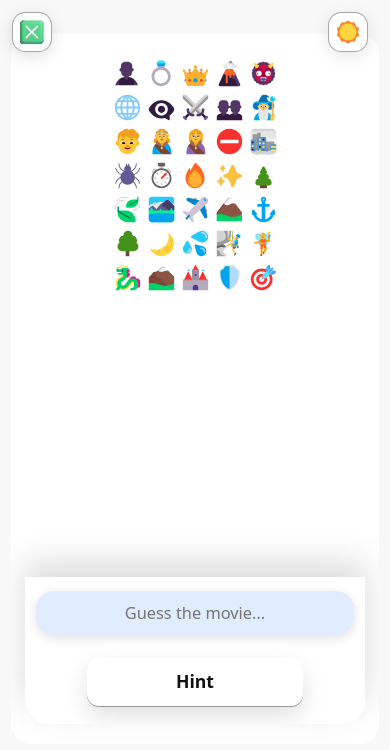
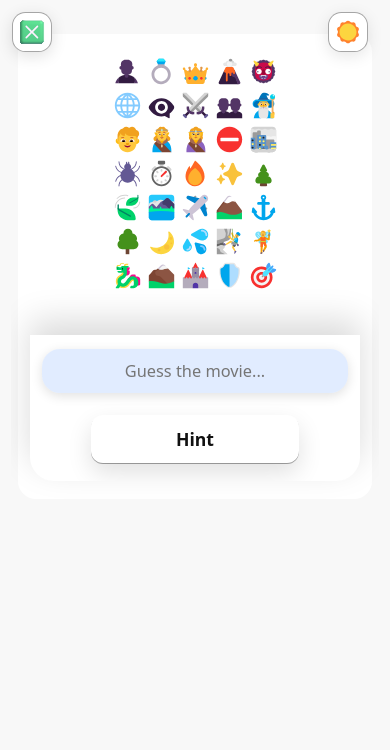
Before and after one commit to ojole/emcrypted, a React (Create React App) app in the folder emcrypted-react/: page /start in a window 390 px wide. Shown: the top 750 px of the page. Built offline with nearby package versions, Linux system fonts and the light colour scheme; a web font is replaced by a local one.

Commit message:
Tighten mobile game card to hug content

```diff
--- a/emcrypted-react/src/App.css
+++ b/emcrypted-react/src/App.css
@@ -265,27 +265,15 @@ body.theme-dark .top-left-username {
 }
 
 .phoneCard--game {
-  width: min(100%, 460px);
-  max-width: 460px;
-  height: clamp(
-    560px,
-    calc(
-      100dvh
-      - max(28px, env(safe-area-inset-top))
-      - max(28px, env(safe-area-inset-bottom))
-      - 28px
-    ),
-    760px
-  );
-  min-height: clamp(
-    560px,
-    calc(
-      100dvh
-      - max(28px, env(safe-area-inset-top))
-      - max(28px, env(safe-area-inset-bottom))
-      - 28px
-    ),
-    760px
+  width: min(calc(100% - 22px), 430px);
+  max-width: 430px;
+  height: auto;
+  min-height: 0;
+  max-height: calc(
+    100dvh
+    - max(20px, env(safe-area-inset-top))
+    - max(20px, env(safe-area-inset-bottom))
+    - 12px
   );
   margin: clamp(8px, 2.4vh, 22px) auto;
   padding: clamp(14px, 2.8vh, 22px) clamp(14px, 4vw, 22px) clamp(18px, 3.2vh, 30px);
@@ -349,19 +337,19 @@ body.theme-dark .top-left-username {
   }
 
   .phoneCard--game {
-    width: min(100%, 430px);
-    max-width: 430px;
-    height: min(
-      710px,
-      calc(100dvh - max(12px, env(safe-area-inset-top)) - max(12px, env(safe-area-inset-bottom)) - 12px)
-    );
-    min-height: min(
-      710px,
-      calc(100dvh - max(12px, env(safe-area-inset-top)) - max(12px, env(safe-area-inset-bottom)) - 12px)
+    width: min(calc(100% - 14px), 390px);
+    max-width: 390px;
+    height: auto;
+    min-height: 0;
+    max-height: calc(
+      100dvh
+      - max(10px, env(safe-area-inset-top))
+      - max(10px, env(safe-area-inset-bottom))
+      - 8px
     );
     margin: clamp(8px, 2.4vh, 18px) auto;
-    padding: clamp(10px, 2.6vh, 16px) clamp(10px, 3.5vw, 14px) clamp(14px, 2.8vh, 20px);
-    border-radius: 20px;
+    padding: clamp(10px, 2.6vh, 14px) clamp(10px, 3.5vw, 12px) clamp(12px, 2.4vh, 18px);
+    border-radius: 18px;
   }
 }
 
--- a/emcrypted-react/src/data/Game.css
+++ b/emcrypted-react/src/data/Game.css
@@ -1,6 +1,6 @@
 .game-screen {
   width: 100%;
-  min-height: 100%;
+  min-height: 0;
   display: flex;
   flex-direction: column;
   gap: clamp(8px, 1.4vh, 14px);
@@ -17,11 +17,12 @@
 }
 
 .game-board {
-  flex: 1 1 auto;
+  flex: 0 1 auto;
   display: flex;
   flex-direction: column;
   gap: clamp(6px, 1vw, 10px);
   overflow-y: auto;
+  max-height: min(58vh, 520px);
   padding-bottom: clamp(10px, 2vh, 18px);
   -webkit-overflow-scrolling: touch;
   scrollbar-width: none;
@@ -203,8 +204,7 @@ body.theme-dark .hintCooldown {
 }
 
 .game-input {
-  position: sticky;
-  bottom: 0;
+  position: relative;
   display: flex;
   flex-direction: column;
   gap: 10px;
@@ -577,6 +577,10 @@ body.theme-dark .hintCountdownBar {
       calc(clamp(12px, 2.2vh, 18px) + env(safe-area-inset-bottom));
   }
 
+  .game-board {
+    max-height: min(52vh, 470px);
+  }
+
   /* Keep pills visible on mobile instead of hiding them */
   .hintHistoryRail {
     top: calc(max(12px, env(safe-area-inset-top)) + var(--hud-size) + clamp(12px, 4vw, 18px));
@@ -616,6 +620,10 @@ body.theme-dark .hintCountdownBar {
     padding-inline: 0.45rem;
   }
 
+  .game-board {
+    max-height: min(46vh, 420px);
+  }
+
   .text-input {
     font-size: clamp(1rem, 4.2vw, 1.15rem);
   }
@@ -635,4 +643,8 @@ body.theme-dark .hintCountdownBar {
     padding-top: 10px;
     padding-bottom: calc(10px + env(safe-area-inset-bottom));
   }
+
+  .game-board {
+    max-height: min(44vh, 380px);
+  }
 }
```
